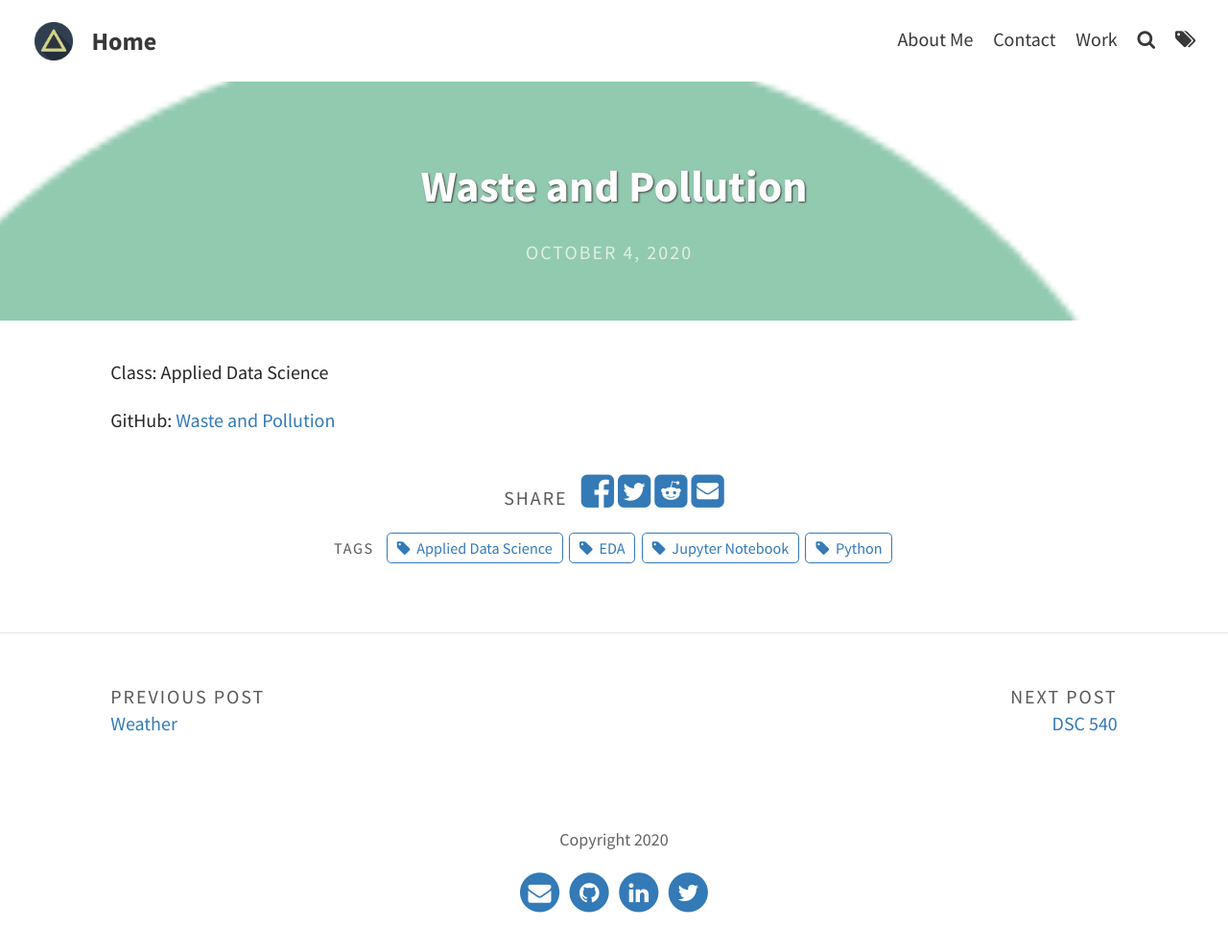
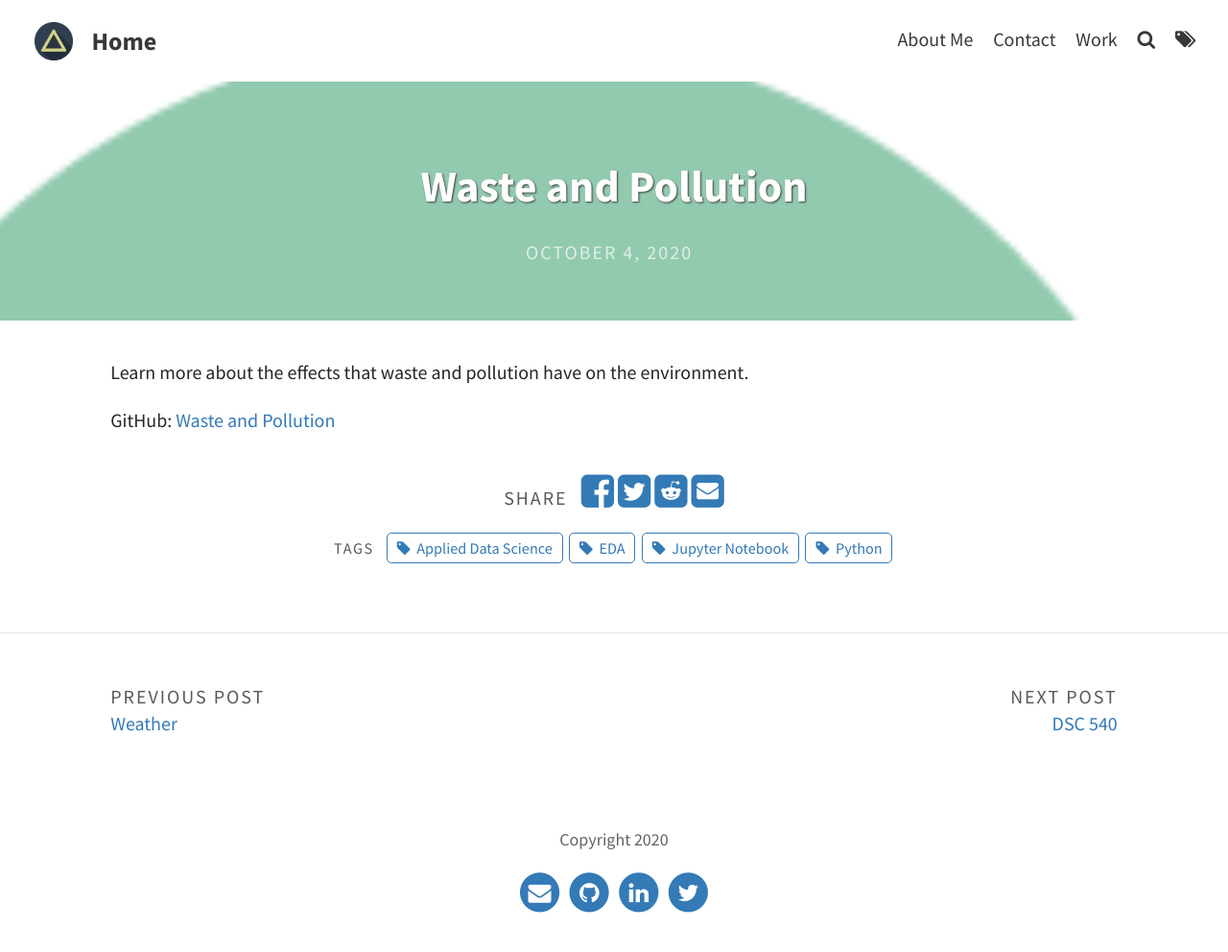
Before and after one commit to knmoses/knmoses.github.io, a Jekyll site: the page built from _portfolio/jekyllblog.md, in a window 1280 px wide. Shown: the whole page at 96% size. Built offline with Jekyll 4.4.1, drawn with Linux system fonts in a browser that asks for light colours.

Commit message:
Update jekyllblog.md

```diff
--- a/_portfolio/jekyllblog.md
+++ b/_portfolio/jekyllblog.md
@@ -6,7 +6,8 @@ img: "assets/img/portfolio/recycle.png"
 date: 04 October 2020
 tags: [Python, Jupyter Notebook, Applied Data Science, EDA]
 ---
-Class: Applied Data Science
+
+Learn more about the effects that waste and pollution have on the environment.
 
 GitHub:
 [Waste and Pollution](https://github.com/knmoses/DSC680-Waste-and-Pollution)
```
